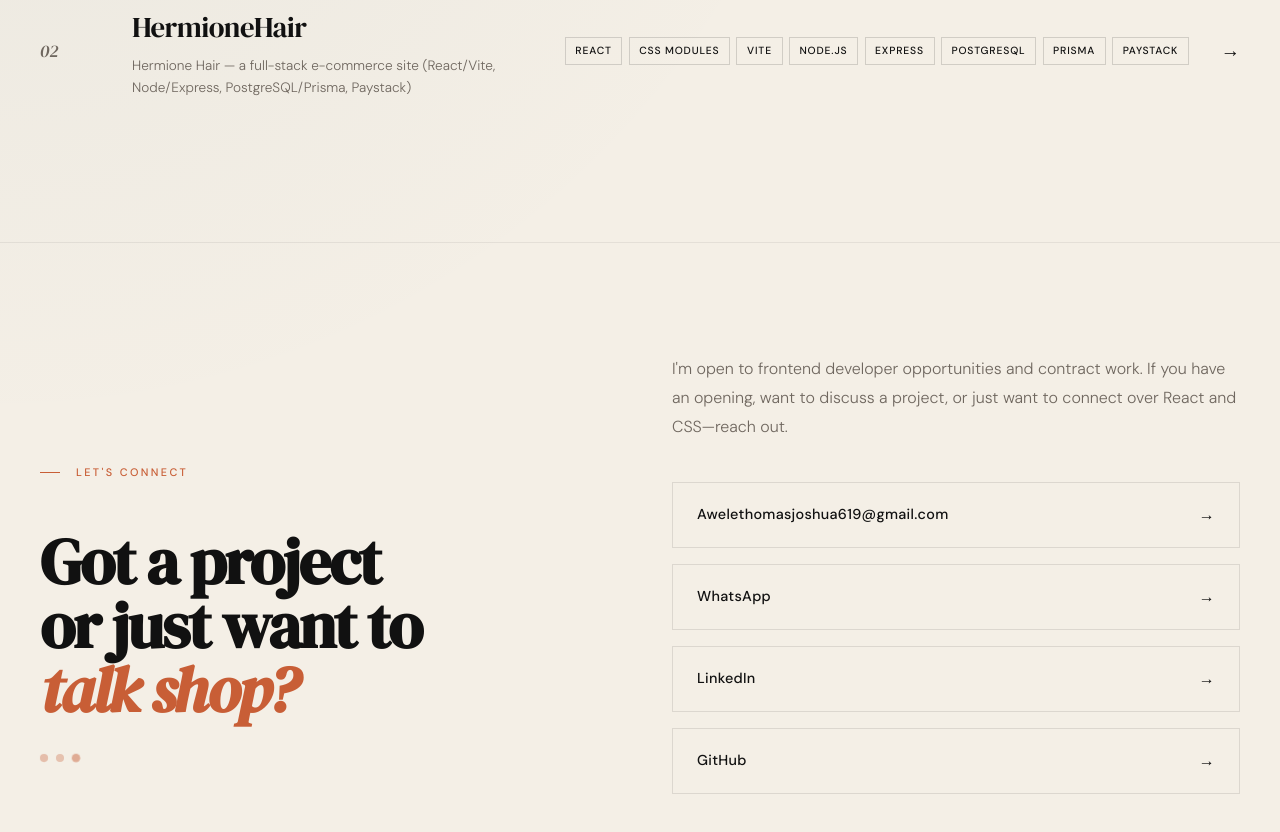
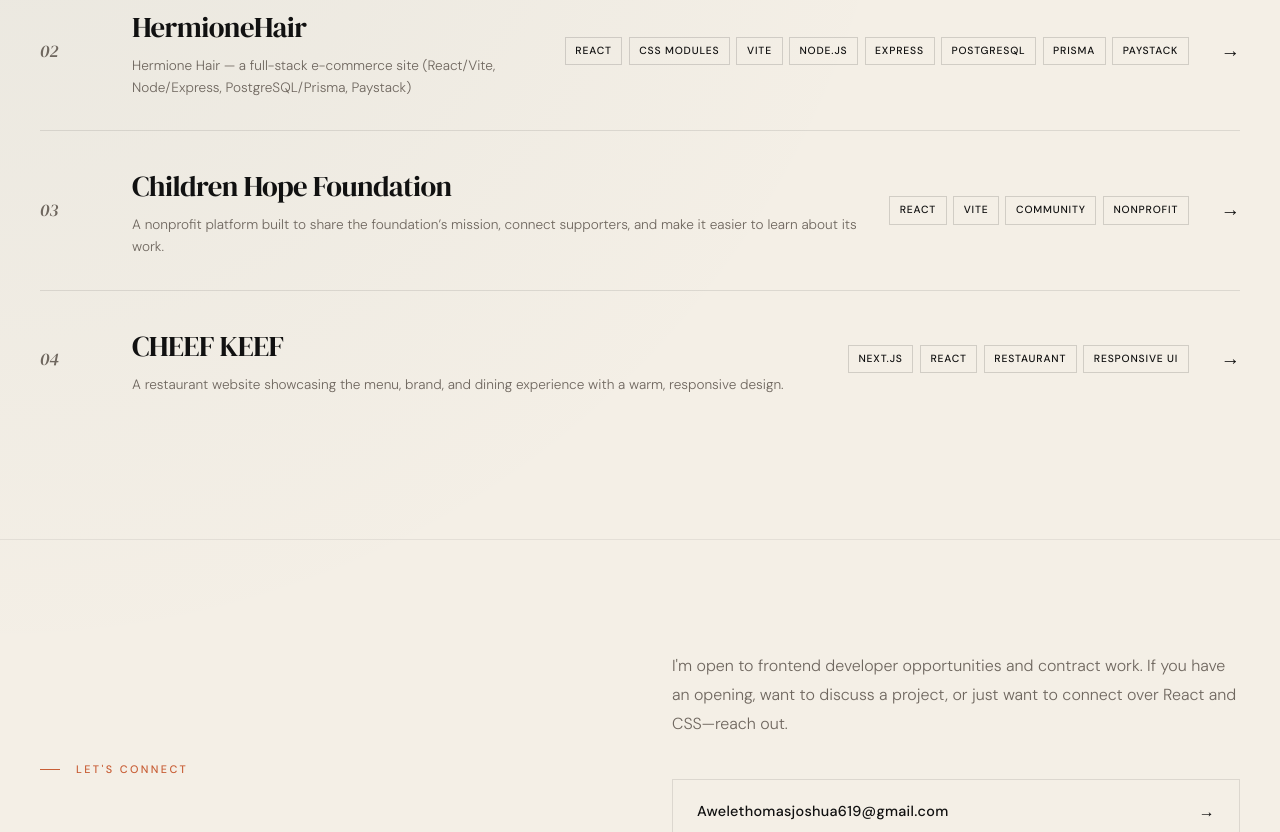
Before and after one commit to awelethomasjoshua619-gif/portfolio, a React (Vite) app: page / in a window 1280 px wide. Shown: the part 2600-3432 px from the top of the page. Built offline with nearby package versions, Linux system fonts and the light colour scheme.

Commit message:
Add foundation and restaurant projects to portfolio

```diff
--- a/src/data/index.js
+++ b/src/data/index.js
@@ -19,6 +19,20 @@ export const PROJECTS = [
     desc: 'Hermione Hair — a full-stack e-commerce site (React/Vite, Node/Express, PostgreSQL/Prisma, Paystack)',
     tags: ['React', 'CSS Modules', 'Vite', 'Node.js', 'Express', 'PostgreSQL', 'Prisma', 'Paystack'],
     href: 'https://harminonehair.vercel.app/',
+  },
+  {
+    num: '03',
+    name: 'Children Hope Foundation',
+    desc: 'A nonprofit platform built to share the foundation’s mission, connect supporters, and make it easier to learn about its work.',
+    tags: ['React', 'Vite', 'Community', 'Nonprofit'],
+    href: 'https://children-hope-foundation.vercel.app/',
+  },
+  {
+    num: '04',
+    name: 'CHEEF KEEF',
+    desc: 'A restaurant website showcasing the menu, brand, and dining experience with a warm, responsive design.',
+    tags: ['Next.js', 'React', 'Restaurant', 'Responsive UI'],
+    href: 'https://cheef-keef.vercel.app/',
   },
 ]
 
@@ -67,7 +81,7 @@ export const STATS = [
     desc: 'Open-source projects, UI libraries, and code bases hosted on GitHub.'
   },
   {
-    num: '2',
+    num: '4',
     suffix: '+',
     label: 'Production Web Apps',
     desc: 'Active commercial sites, client platforms, and deployed applications.'
```
